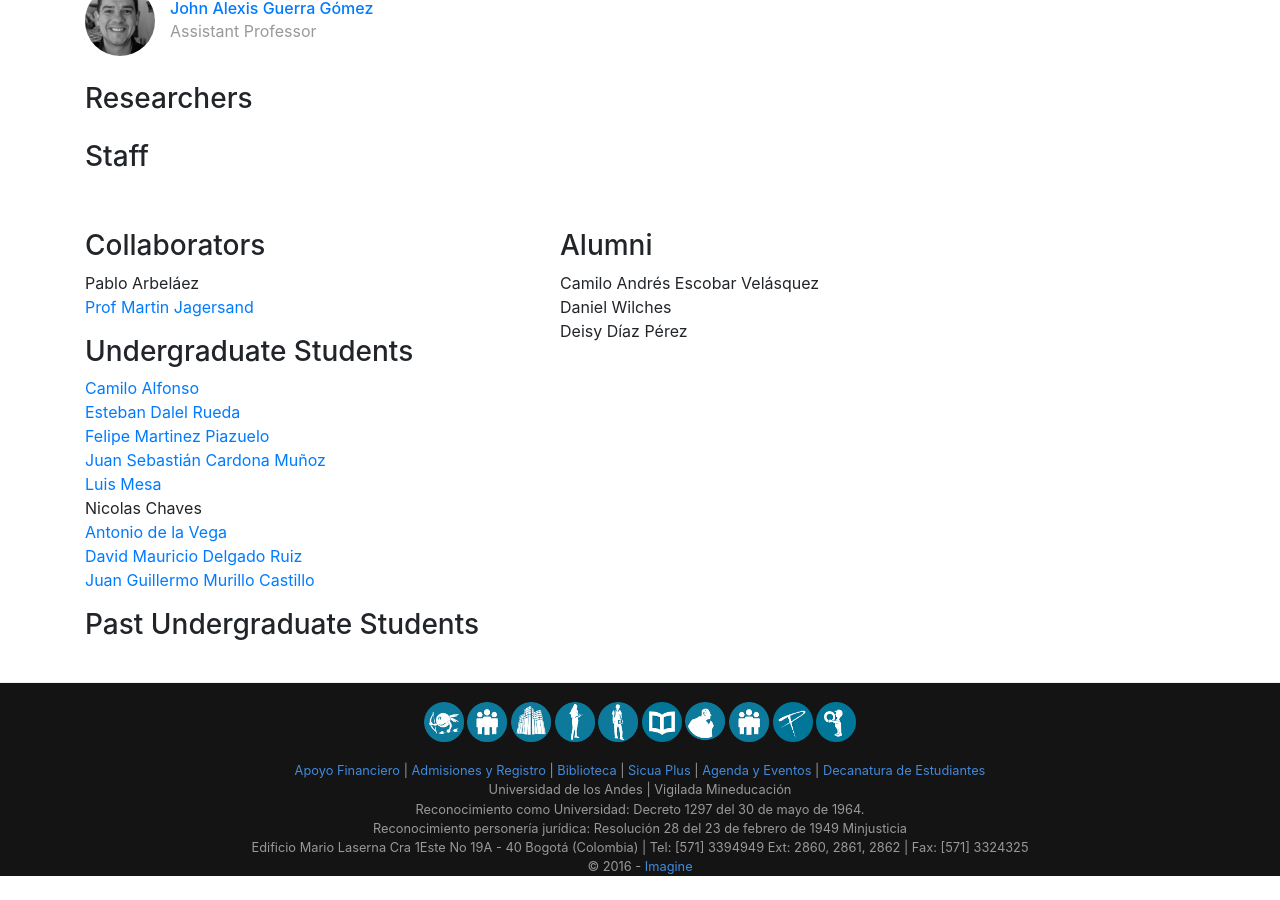
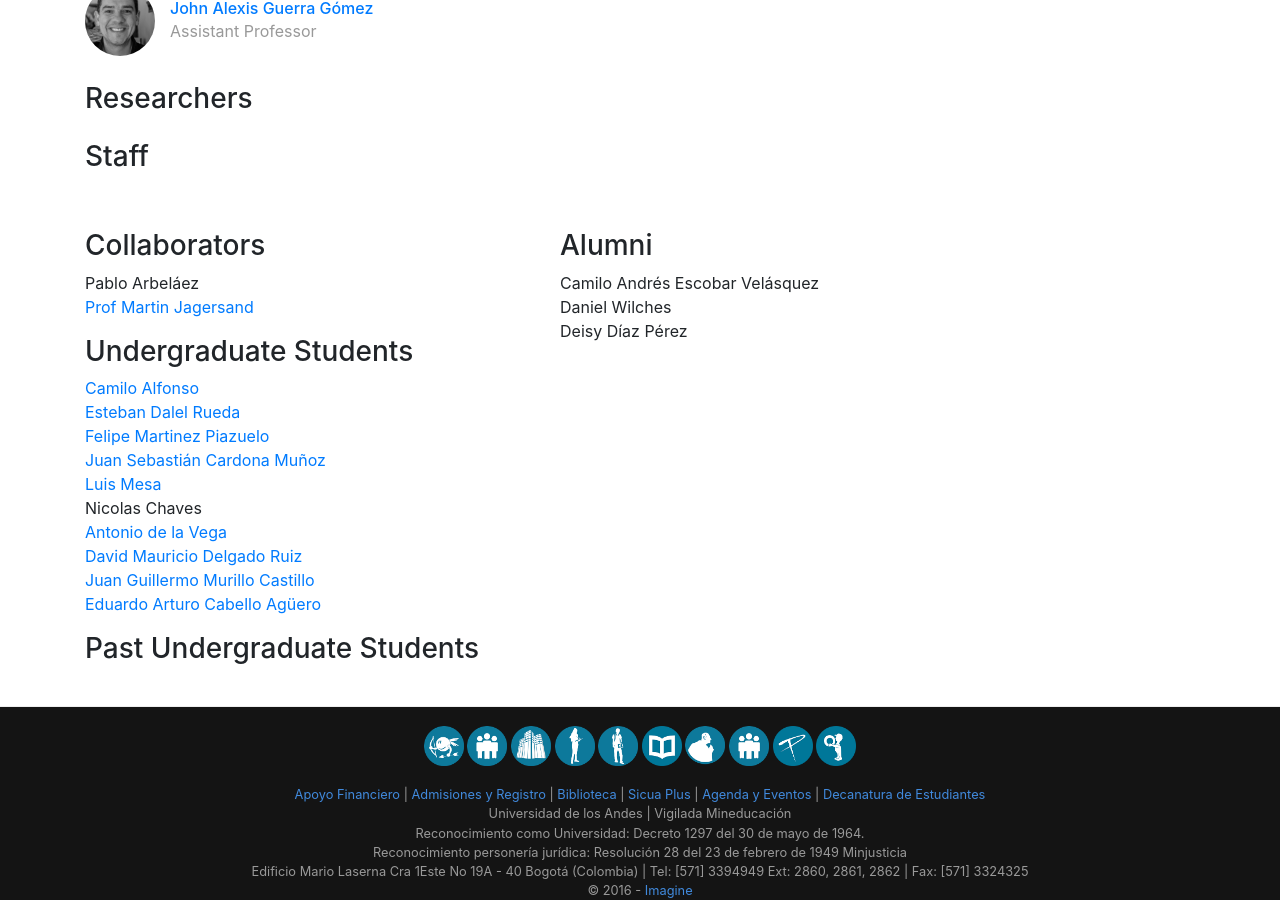
Before and after one commit to uwsampa/research-group-web, a Jekyll site: the page built from index.html, in a window 1280 px wide and 900 px high, scrolled down 5022 px. Built offline with Jekyll 4.4.1, drawn with Linux system fonts in a browser that asks for light colours; before the commit the page ends 5898 px from its top, so only the background shows below that.

Commit message:
Update people.yml

```diff
--- a/_data/people.yml
+++ b/_data/people.yml
@@ -111,6 +111,12 @@ ugrad-juanGuillermo:
     webpage: http://juanmurillo.me/
     image: /img/people/foto_juanGuillermo.png
 
+ugrad-eduardoCabello:
+    display_name: Eduardo Arturo Cabello Agüero
+    role: ugrad
+    webpage: https://eacabello10.github.io/
+    image: /img/people/foto_EduardoCabello.jpeg
+
 grad-diegorodriguez:
     display_name: "Diego Rodríguez"
     role: grad
```
